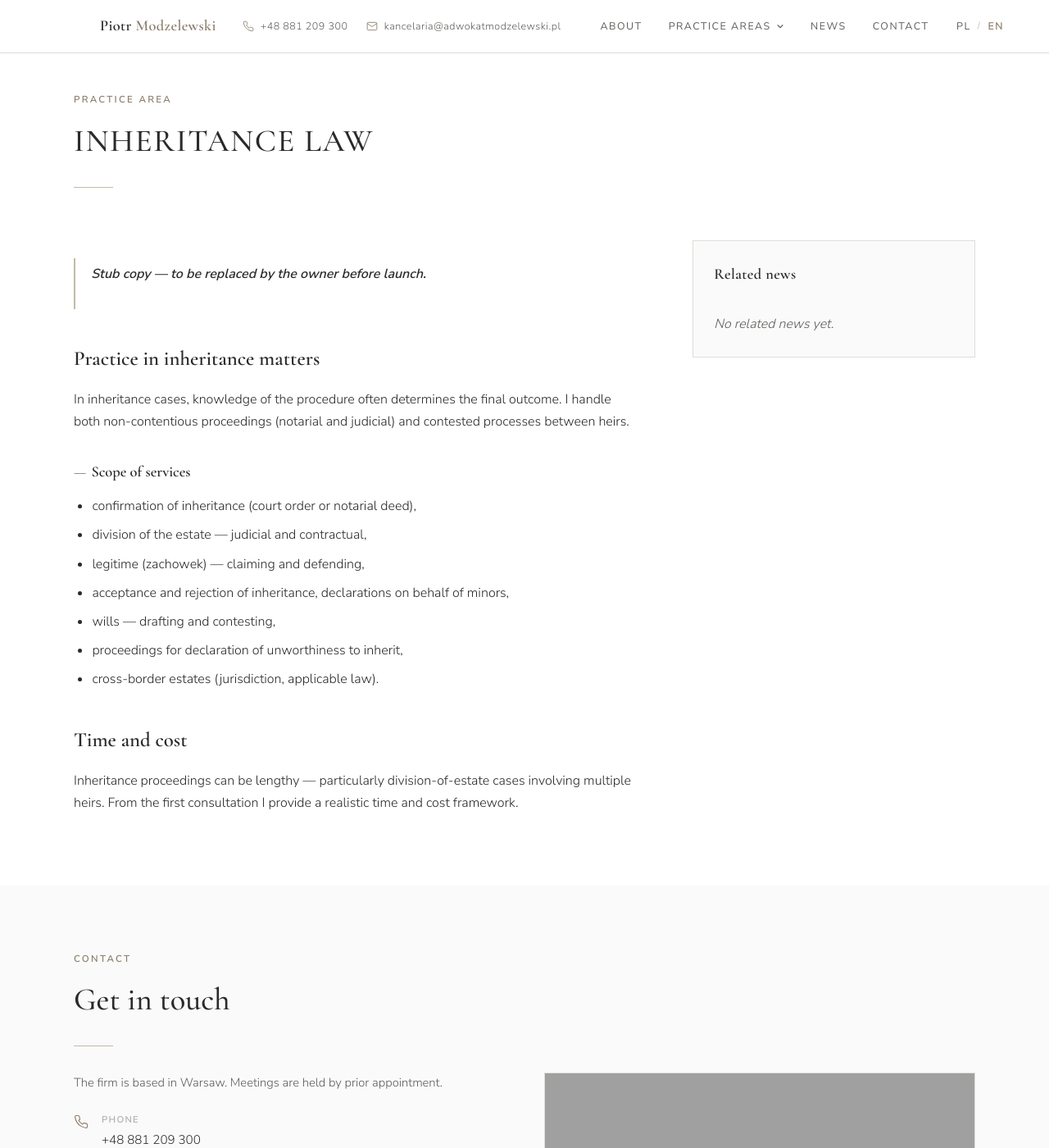
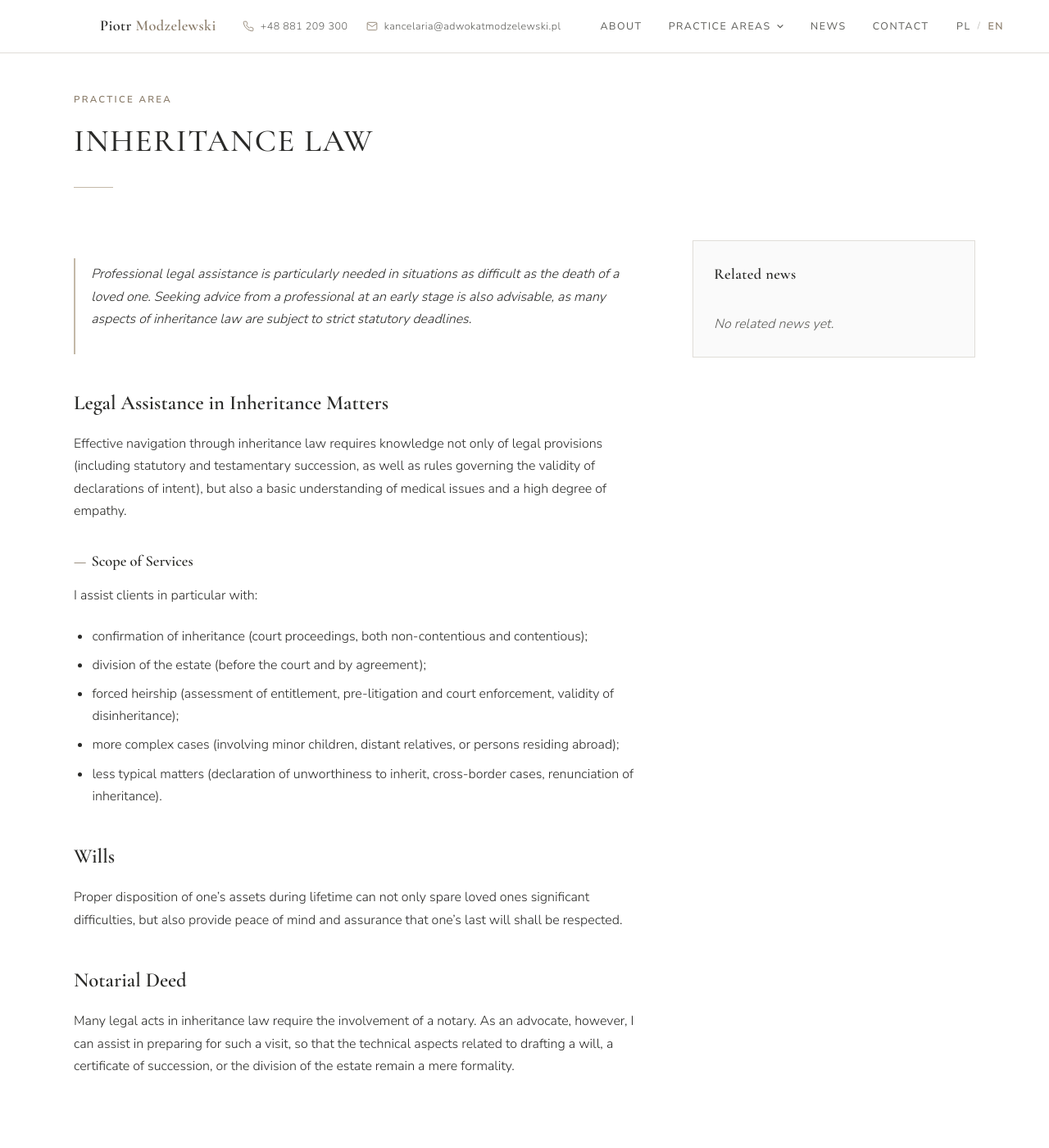
Before and after one commit to pmmodzelewski/adwokatmodzelewski.pl, a Jekyll site: the page built from _specjalizacje/en/inheritance-law.md, in a window 1280 px wide and 1400 px high. Shown: the whole window at 82% size. Built offline with Jekyll 4.4.1, drawn with Linux system fonts in a browser that asks for light colours; Markdown is read by kramdown in place of the engine named in the settings; grey boxes are pictures that could not be loaded.

Commit message:
Update inheritance-law.md

```diff
--- a/_specjalizacje/en/inheritance-law.md
+++ b/_specjalizacje/en/inheritance-law.md
@@ -10,26 +10,32 @@ sitemap: false
 robots: noindex
 ---
 
-> **Stub copy — to be replaced by the owner before launch.**
+> Professional legal assistance is particularly needed in situations as difficult as the death of a loved one.
+> Seeking advice from a professional at an early stage is also advisable, as many aspects of inheritance law
+> are subject to strict statutory deadlines.
 
-## Practice in inheritance matters
+## Legal Assistance in Inheritance Matters
 
-In inheritance cases, knowledge of the procedure often determines the
-final outcome. I handle both non-contentious proceedings (notarial and
-judicial) and contested processes between heirs.
+Effective navigation through inheritance law requires knowledge not only of legal provisions (including statutory and testamentary succession,
+as well as rules governing the validity of declarations of intent), but also a basic understanding of medical issues and a high degree of empathy.
 
-### Scope of services
+### Scope of Services
 
-- confirmation of inheritance (court order or notarial deed),
-- division of the estate — judicial and contractual,
-- legitime (zachowek) — claiming and defending,
-- acceptance and rejection of inheritance, declarations on behalf of minors,
-- wills — drafting and contesting,
-- proceedings for declaration of unworthiness to inherit,
-- cross-border estates (jurisdiction, applicable law).
+I assist clients in particular with:
 
-## Time and cost
+- confirmation of inheritance (court proceedings, both non-contentious and contentious);
+- division of the estate (before the court and by agreement);
+- forced heirship (assessment of entitlement, pre-litigation and court enforcement, validity of disinheritance);
+- more complex cases (involving minor children, distant relatives, or persons residing abroad);
+- less typical matters (declaration of unworthiness to inherit, cross-border cases, renunciation of inheritance).
 
-Inheritance proceedings can be lengthy — particularly division-of-estate
-cases involving multiple heirs. From the first consultation I provide
-a realistic time and cost framework.
+## Wills
+
+Proper disposition of one’s assets during lifetime can not only spare loved ones significant difficulties,
+but also provide peace of mind and assurance that one’s last will shall be respected.
+
+## Notarial Deed
+
+Many legal acts in inheritance law require the involvement of a notary. As an advocate, however, I can assist
+in preparing for such a visit, so that the technical aspects related to drafting a will, a certificate of succession,
+or the division of the estate remain a mere formality.
```
